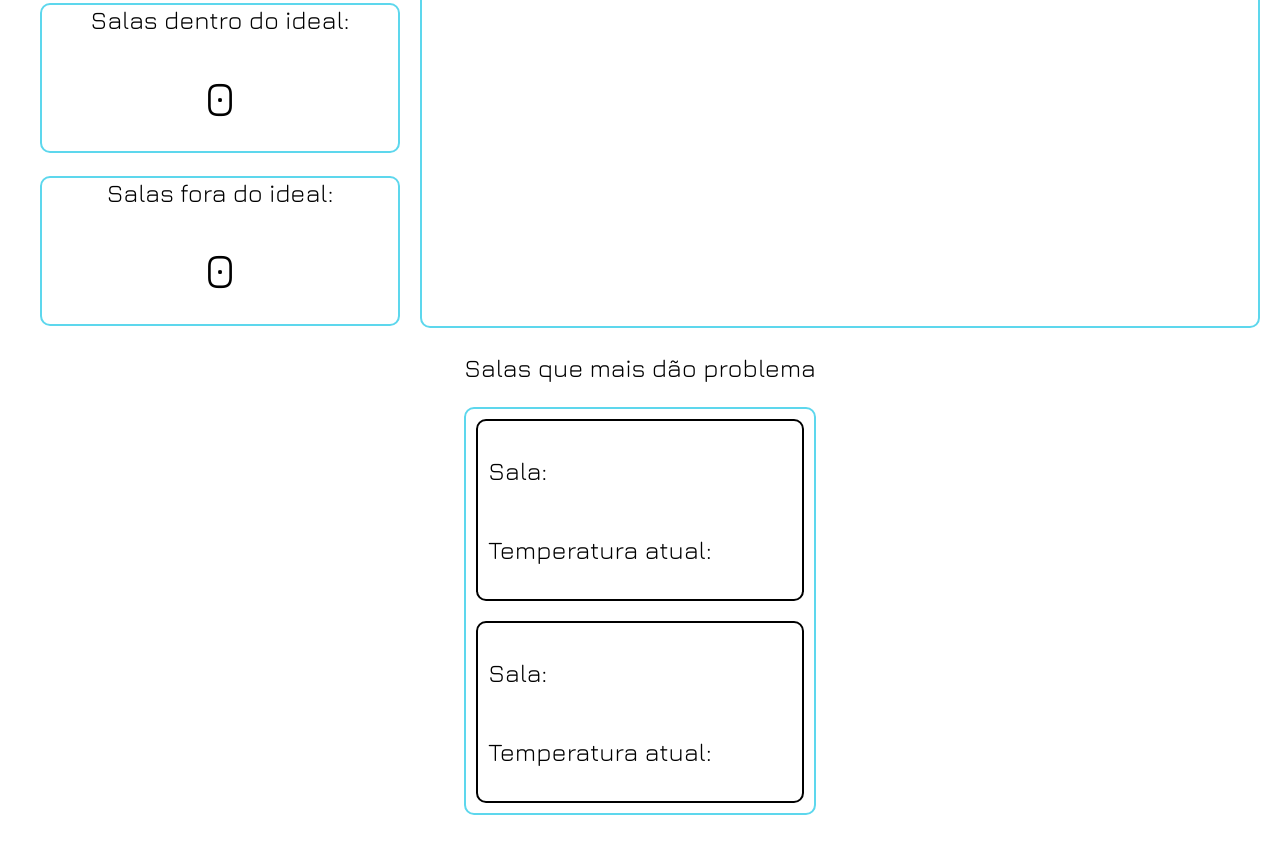
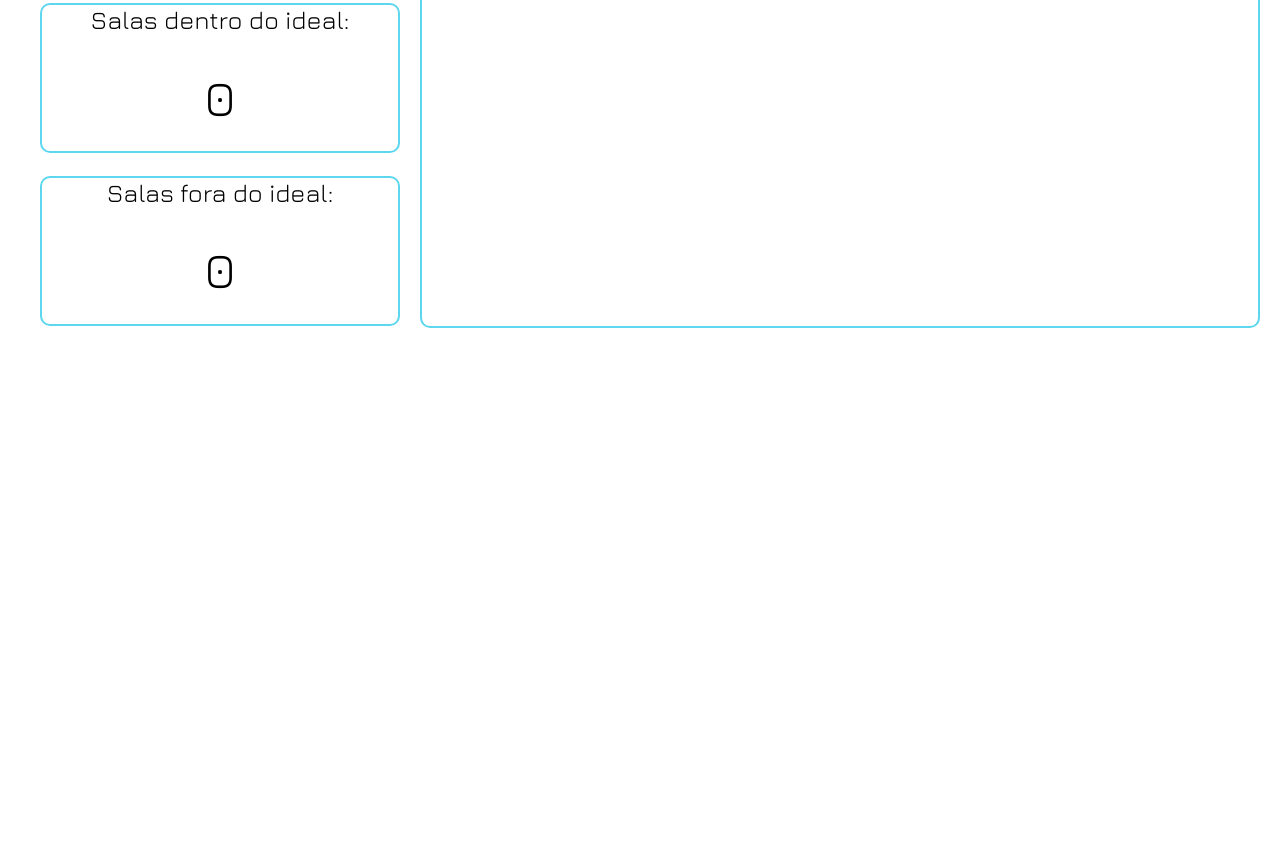
Before and after one commit to gusz12/Controlbeef, a website: page public/dashboard/frigorifico.html in a window 1280 px wide. Shown: the part 425-1278 px from the top of the page. After the commit the page ends 853 px from the top, so only its background shows below. Drawn offline with nearby package versions, Linux system fonts and the light colour scheme; no server answers; a web font is replaced by a local one.

```diff
--- a/public/dashboard/frigorifico.html
+++ b/public/dashboard/frigorifico.html
@@ -71,20 +71,7 @@
 
                 </div>
             </div> -->
-            <div>
-                <p>Salas que mais dão problema</p>
-                <div class="rankingContainer">
-                    <div class="RankingCard">
-                        <p>Sala:</p>
-                        <p>Temperatura atual:</p>
-                    </div>
-                    <div class="RankingCard">
-                        <p>Sala:</p>
-                        <p>Temperatura atual:</p>
-                    </div>
 
-                </div>
-            </div>
         </div>
     </div>
     <div class="containerSalas" id="containerSala">
@@ -110,6 +97,7 @@
         console.log(idSala)
         containerPrincipal.style.display = "none"
         containerSala.style.display = ""
+
         fetch(`/frigorifico/dadosSala/${idSala}`,{
             method: "GET"
         }).then(res=>{
```
Also changed, not shown: public/dashboard/dashboard.html (+3 -6 lines), 1 other file.
